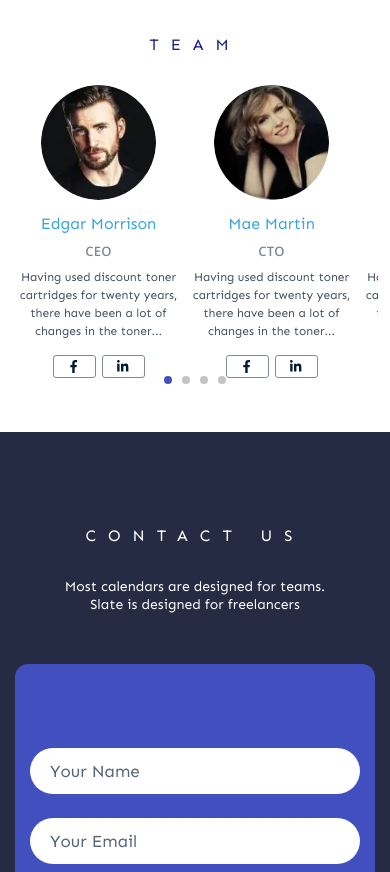
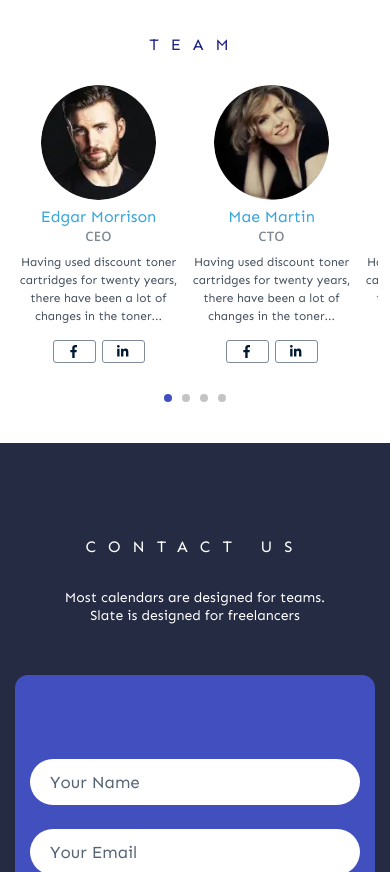
Before and after one commit to delilah07/rec-task-Ethworks, a plain HTML site: page index.html in a window 390 px wide. Shown: the part 852-1724 px from the top of the page. Drawn offline with nearby package versions, Linux system fonts and the light colour scheme.

Commit message:
Add files via upload

```diff
--- a/style.css
+++ b/style.css
@@ -521,7 +521,13 @@ only screen and (min-width : 1440px) {
         top: 195px;
         right: 3%;
     }
-
+    .intro__title, .intro__form {
+        max-width: 570px;
+    }
+}
+@media only screen and (max-width : 1209px){
+.intro {
+    padding: 198px 72px 130px 65px;
 }
 @media only screen and (min-width : 992px){
     .nav-header__item:hover {
@@ -548,14 +554,11 @@ only screen and (min-width : 1440px) {
     .video:hover .video__btn{
         background-image: url('images/play-button-hover.svg');
     }
-    .intro__title, .intro__form {
-        max-width: 570px;
-    }
+
 }
 @media only screen and (max-width: 991px){
     .intro {
         background-position: left 37% bottom -46px;
-        padding: 198px 72px 130px 65px;
     }
     h1{
         padding-right: 10px;
@@ -682,12 +685,16 @@ only screen and (min-width : 1440px) {
     .team__list {
         margin: 10px -3px;
     }
+    .team__list .slick-track{
+        display: flex;
+    }
     .item-team__name {
         font-size: .8rem;
+        line-height: 1rem;
         margin-top: 7px;
     }
     .item-team__position {
-        margin-top: 1px;
+        margin-top: auto;
     }
     .item-team__descr {
         font-size: .6rem;
@@ -696,12 +703,16 @@ only screen and (min-width : 1440px) {
     }
     .team__item {
         margin: 3px;
+        height: inherit;
+    }
+    .team__item > a{
+        height: 100%;
     }
     .item-team__contact {
         margin-top: 15px;
     }
     .slick-dots {
-        margin-top: -28px;
+        margin-top: 5px;
     }
     .form-contact__text {
         margin-top: 25px;
@@ -717,7 +728,6 @@ only screen and (min-width : 1440px) {
     }
     .footer__top {
         flex-direction: column;
-
     }
     .top-footer__logo{
         width: 55px;
```
